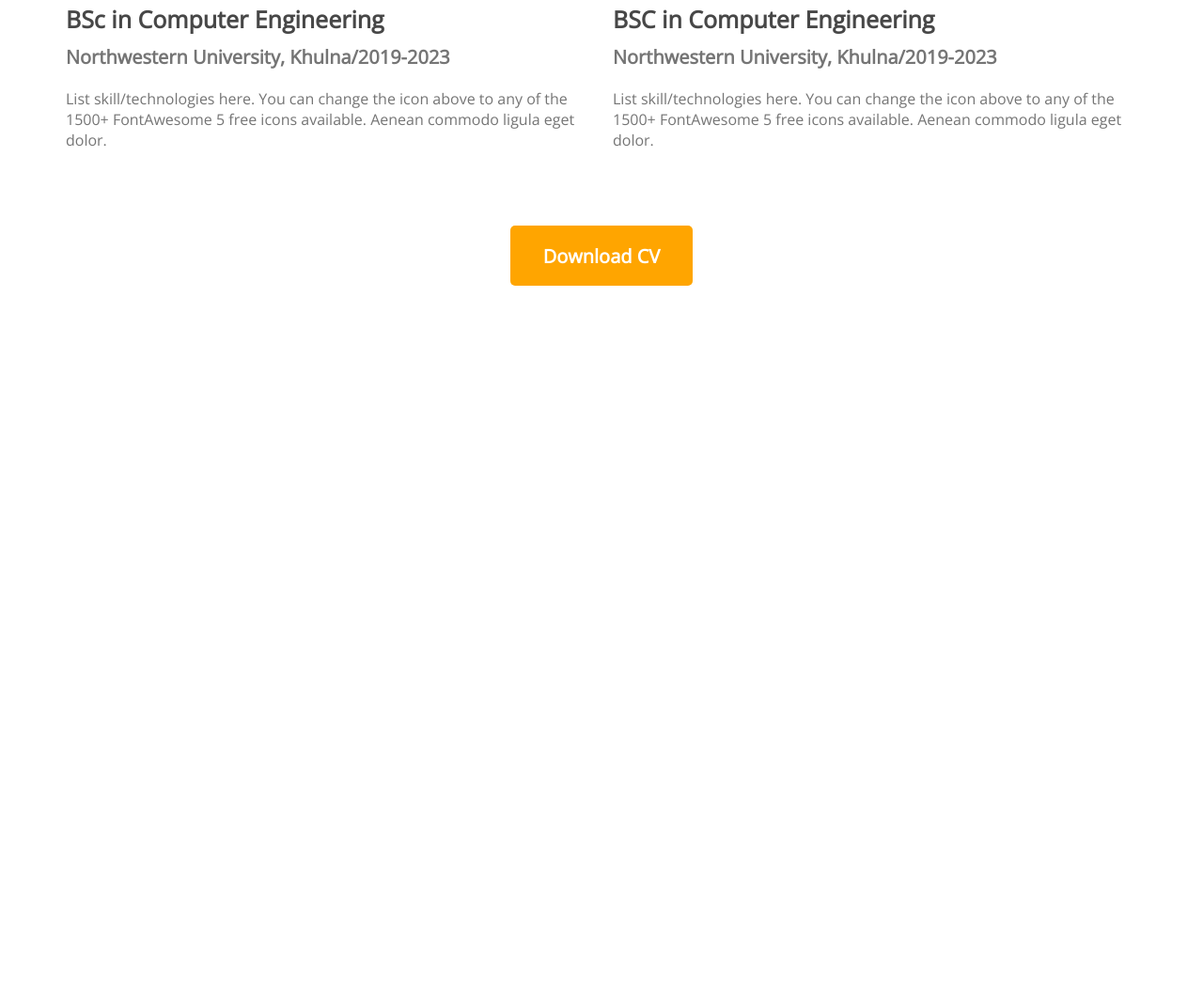
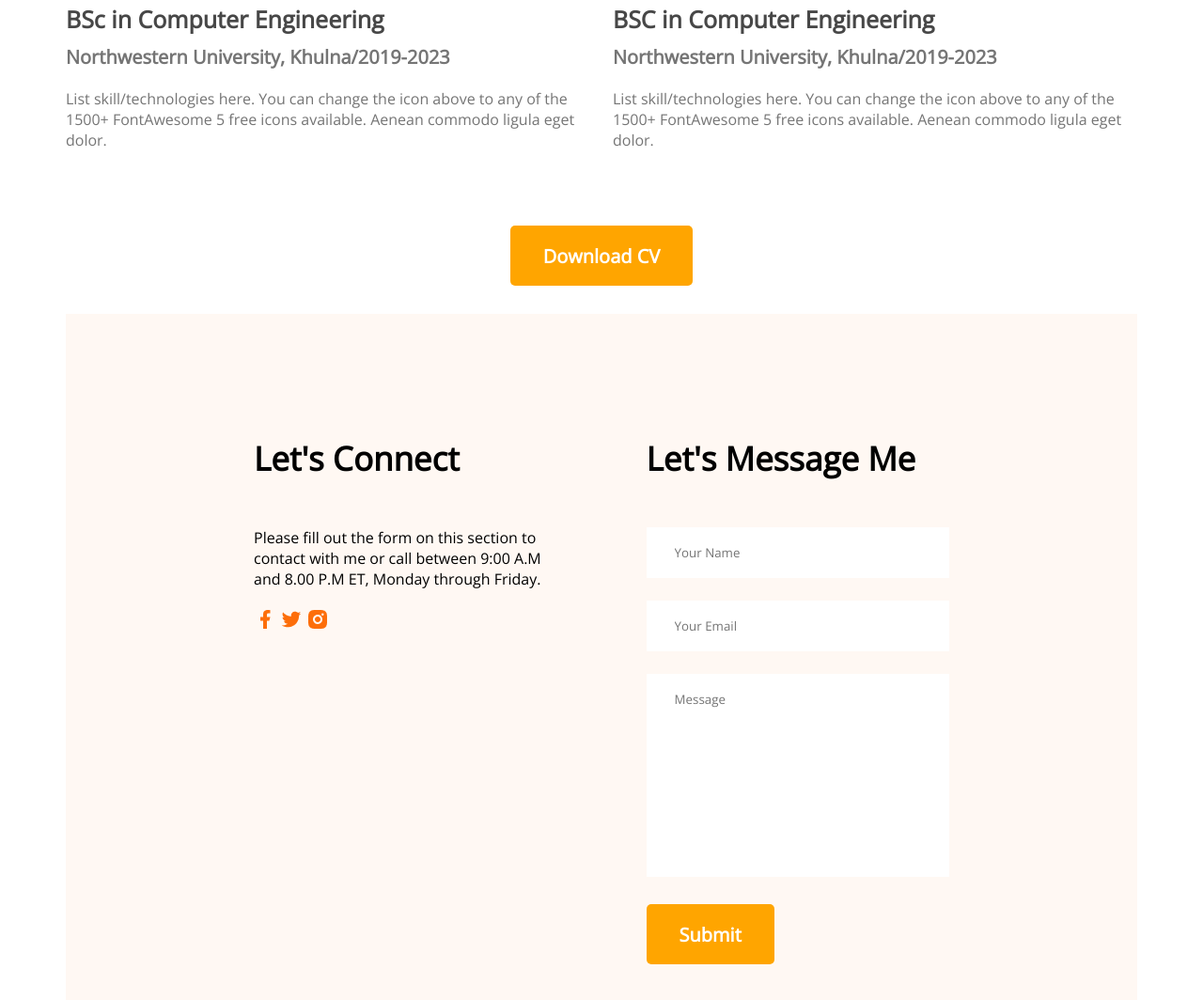
Before and after one commit to Suvrodev/Programming-Hero-1, a plain HTML site: page index.html in a window 1280 px wide. Shown: the part 2569-3633 px from the top of the page at 94% size. Before the commit the page ends 2873 px from the top, so only its background shows below. Drawn offline with nearby package versions, Linux system fonts and the light colour scheme.

Commit message:
Added Contact Me

```diff
--- a/Styles/portfolio.css
+++ b/Styles/portfolio.css
@@ -172,3 +172,29 @@
     text-align: center;
 }
 /* ReSume End */
+
+
+/* Contact Me Start */
+.contact{
+    display: flex;
+    gap: 100px;
+    background-color: #FFF8F3;
+    padding: 130px 200px;
+}
+.contact a{
+    text-decoration: none;
+}
+.contact .section-title{
+    text-align: left;
+}
+.section_Description{
+    margin: 20px 0px;
+}
+.contact input[type="text"], input[type="email"], textarea{
+    margin-bottom: 24px;
+    border: none;
+    width: 100%;
+    padding:18px 30px;
+    resize: none;
+}
+/* Contact Me End */
--- a/index.html
+++ b/index.html
@@ -122,6 +122,8 @@
             </div>
         </section>
 
+          <!-- What I Do section end -->
+
 
         <!-- Resume Section Start -->
         <section class="resume">
@@ -190,9 +192,35 @@
         </section>
         <!-- Resume Section End -->
 
-        <!-- What I Do section end -->
+        <!-- Contact Section Start -->
+
+        <section class="contact">
+            <div>
+                <h3 class="section-title">Let's Connect</h3>
+                <p class="section_Description">Please fill out the form on this section to contact with me or call between 9:00 A.M and 8.00 P.M ET, Monday through Friday.</p>
+                <a href="#"> <img src="Assets/images/icons/facebook.png" alt=""> </a>
+                <a href="#"> <img src="Assets/images/icons/twitter.png" alt=""> </a>
+                <a href="#"> <img src="Assets/images/icons/insta.png" alt=""> </a>
+            </div>
+
+            <div>
+                <h3 class="section-title">Let's Message Me</h3>
+                <form action="">
+                    <input type="text" name="" id="" placeholder="Your Name">
+                    <input type="email" name="" id="" placeholder="Your Email">
+                    <textarea name="" id="" cols="30" rows="10" placeholder="Message"></textarea>
+                    <input class="btn-primary" type="submit" value="Submit">
+                </form>
+            </div>
+        </section>
+
+        <!-- Contact Section End -->
+
+
     </main>
     <!-- main end here -->
+
+
 
 
     <!-- footer start here -->
```
